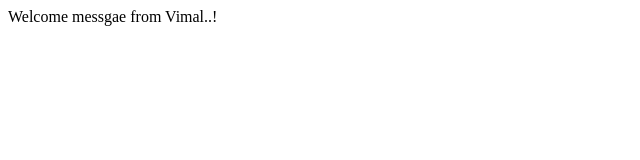
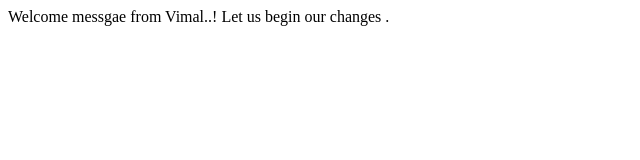
Before and after one commit to VimalChan/Lesson-1, a plain HTML site: page index.html in a window 1280 px wide. Shown: the whole page, without its empty margins (0-640 px from the left). Drawn offline with Linux system fonts and the light colour scheme.

Commit message:
Added files via upload

```diff
--- a/index.html
+++ b/index.html
@@ -1,5 +1,6 @@
 <html>
 <body>
 Welcome messgae from Vimal..!
+Let us begin our changes .
 </body
 </html>
```
